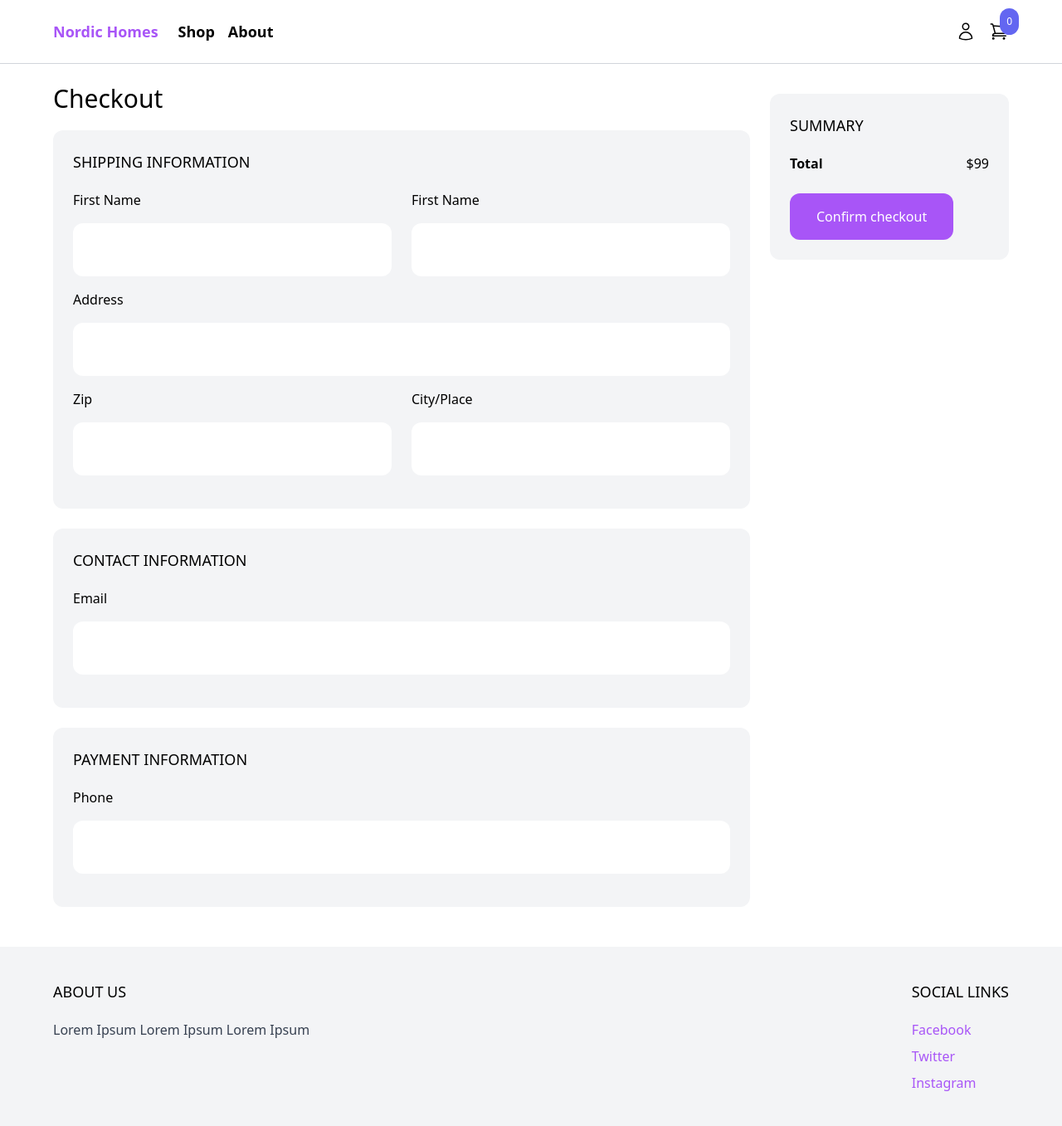
After one commit to Mario2117/eCommerce-DjangoTw, a Django app: page /cart/checkout/ in a window 1280 px wide. The commit adds this page. Shown: the whole page at 83% size. Run offline with Django 5.2, Linux system fonts and the light colour scheme; some libraries are stand-ins or nearby versions.

Commit message:
checkout and cart pages

```diff
--- /dev/null
+++ b/cart/templates/cart/checkout.html
@@ -0,0 +1,70 @@
+{% extends 'core/base.html' %}
+
+{% block content %}
+<div class="max-w-6xl mx-auto flex flex-wrap items-start py-6 px-6 xl:px-0">
+    <div class="products w-full lg:w-3/4">
+        <h1 class="mb-5 text-3xl">Checkout</h1>
+
+        <div class="w-full pr-6">
+            <div class="mb-6 p-6 bg-gray-100 rounded-xl">
+                <h2 class="mb-5 uppercase text-lg">Shipping information</h2>
+
+                <div class="flex space-x-6">
+                    <div class="w-1/2 mb-4">
+                        <label class="mb-4 inline-block">First Name</label>
+                        <input type="text" class="w-full rounded-xl p-5">
+                    </div>
+                    <div class="w-1/2 mb-4">
+                        <label class="mb-4 inline-block">First Name</label>
+                        <input type="text" class="w-full rounded-xl p-5">
+                    </div>
+                </div>
+
+                <div class="mb-4">
+                    <label class="mb-4 inline-block">Address</label>
+                    <input type="text" class="w-full rounded-xl p-5">
+                </div>
+
+                <div class="flex space-x-6">
+                    <div class="w-1/2 mb-4">
+                        <label class="mb-4 inline-block">Zip <Code></Code></label>
+                        <input type="text" class="w-full rounded-xl p-5">
+                    </div>
+                    <div class="w-1/2 mb-4">
+                        <label class="mb-4 inline-block">City/Place</label>
+                        <input type="text" class="w-full rounded-xl p-5">
+                    </div>
+                </div>
+            </div>
+            <div class="mb-6 p-6 bg-gray-100 rounded-xl">
+                <h2 class="mb-5 uppercase text-lg">Contact information</h2>
+
+                <div class="mb-4">
+                    <label class="mb-4 inline-block">Email</label>
+                    <input type="email" class="w-full rounded-xl p-5">
+                </div>
+            </div>
+            <div class="mb-6 p-6 bg-gray-100 rounded-xl">
+                <h2 class="mb-5 uppercase text-lg">Payment information</h2>
+                <div class="mb-4">
+                    <label class="mb-4 inline-block">Phone</label>
+                    <input type="phone" class="w-full rounded-xl p-5">
+                </div>
+
+            </div>
+        </div>
+    </div>
+
+    <div class="summary w-full lg:w-1/4 p-6 bg-gray-100 rounded-xl mt-3">
+        <h2 class="uppercase text-lg mb-5">Summary</h2>
+
+        <div class="mb-6 flex justify-between">
+            <span class="font-semibold">Total</span>
+            <span>$99</span>
+        </div>
+
+        <a href="#" class="inline-block px-8 py-4  rounded-xl bg-purple-500 hover:bg-purple-700 text-white">Confirm checkout</a>
+
+    </div>
+</div>
+{% endblock %}
--- a/cart/views.py
+++ b/cart/views.py
@@ -8,3 +8,9 @@ def add_to_cart(request, product_id):
     cart.add(product_id)
 
     return render(request, 'cart/menu_cart.html')
+
+def cart(request):
+    return render(request, 'cart/cart.html')
+
+def checkout(request):
+    return render(request, 'cart/checkout.html')
--- a/core/templates/core/base.html
+++ b/core/templates/core/base.html
@@ -13,6 +13,15 @@
                 <ul class="flex items-center space-x-4">
                     <li><a href="{% url 'shop' %}" class="py-4 text-lg text-black hover:text-purple-500 font-semibold">Shop</a></li>
                     <li><a href="#" class="py-4 text-lg text-black hover:text-purple-500 font-semibold">About</a></li>
+
+                    {% if request.user.is_authenticated %}
+                    <li>
+                        <form action="{% url 'logout' %}" method="post">
+                            {% csrf_token %}
+                            <button type="submit" class="logout-button">Logout</button>
+                        </form>
+                    </li>
+                    {% endif %}
                 </ul>
             </div>
             <div class="menu-rigth flex items-center space-x-4">
--- a/eCom/settings.py
+++ b/eCom/settings.py
@@ -26,6 +26,9 @@ SECRET_KEY = 'django-insecure-47v*%8r0&f$j$y6c8evxhu^s&p3(ja5x--3*tlcyj=@00!b%x7
 DEBUG = True
 
 ALLOWED_HOSTS = []
+
+LOGOUT_REDIRECT_URL = '/'
+LOGIN_REDIRECT_URL = '/'
 
 SESSION_COOKIE_AGE = 86400
 CART_SESSION_ID = 'cart'
--- a/eCom/urls.py
+++ b/eCom/urls.py
@@ -17,16 +17,20 @@ Including another URLconf
 from django.conf import settings
 from django.conf.urls.static import static
 from django.contrib import admin
+from django.contrib.auth import views
 from django.urls import path
 
-from cart.views import add_to_cart
-from core.views import frontpage,shop,signup,login
+from cart.views import add_to_cart, cart, checkout
+from core.views import frontpage, shop, signup
 from product.views import product
 
 urlpatterns = [
     path('', frontpage, name='frontpage'),
+    path('cart/', cart, name='cart'),
+    path('cart/checkout/', checkout, name='checkout'),
     path('signup/', signup, name='signup'),
-    path('login/', login, name='login'),
+    path('logout/', views.LogoutView.as_view(), name='logout'),
+    path('login/', views.LoginView.as_view(template_name='core/login.html'), name='login'),
     path('product/<slug:slug>/', product, name='product'),
     path('admin/', admin.site.urls),
     path('shop/', shop, name='shop'),
```
Also changed, not shown: cart/templates/cart/cart.html (added, +60 -0 lines), core/forms.py (added, +12 -0 lines), core/templates/core/login.html (+20 -8 lines), core/templates/core/signup.html (+33 -8 lines), core/views.py (+16 -3 lines), db.sqlite3.
